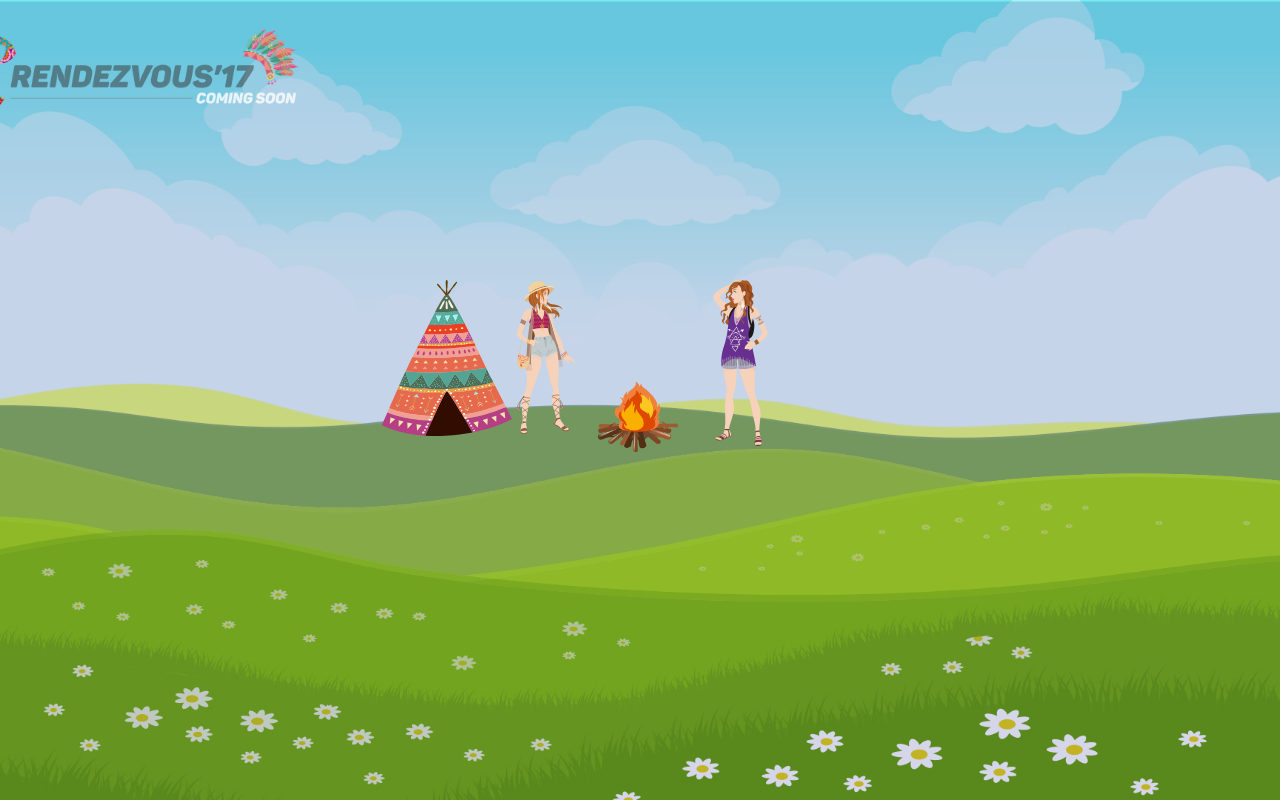
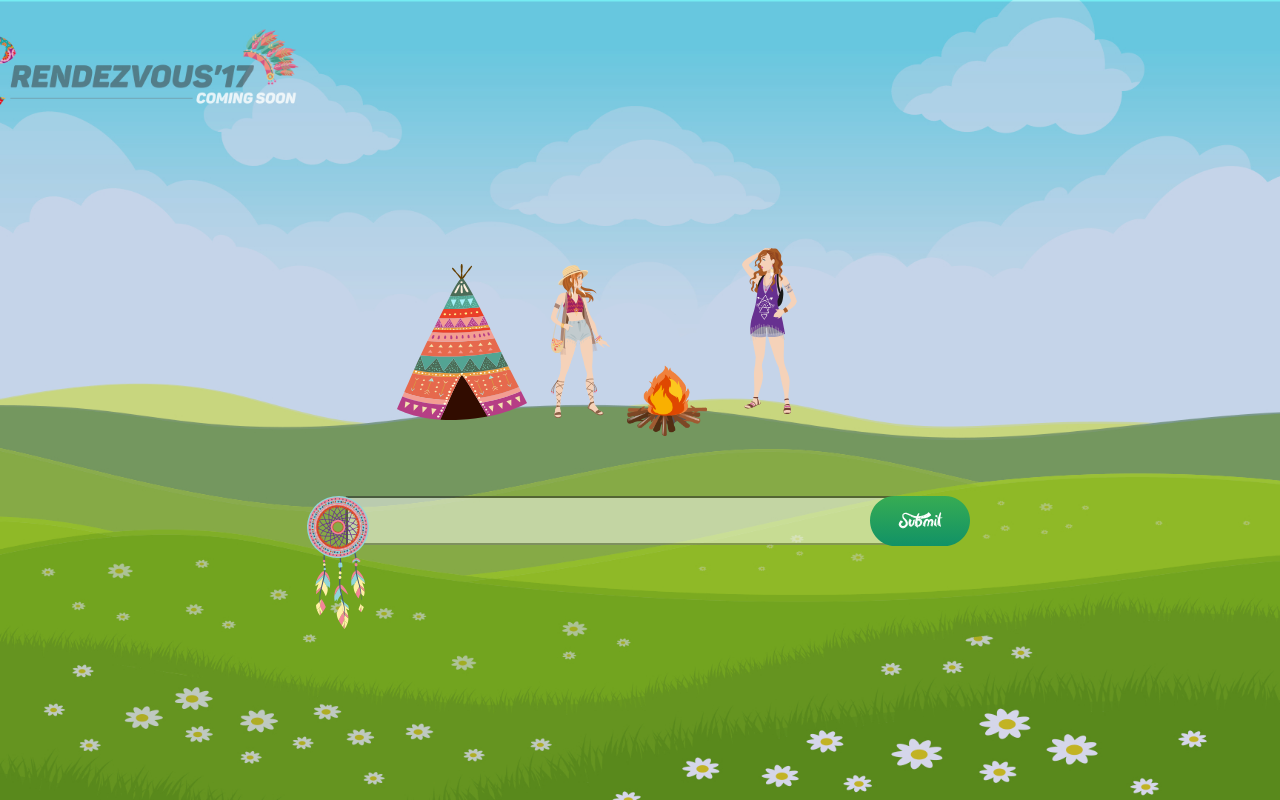
Before and after one commit to udit01/rdv17ComingSoon, a plain HTML site: page index.html in a window 1280 px wide. Drawn offline with Linux system fonts and the light colour scheme; files whose address does not match are found by name.

Commit message:
Almost Completed?

```diff
--- a/index.html
+++ b/index.html
@@ -31,6 +31,23 @@
         <img id="girlRightAnimate" src="images/Boho_chic_2-original.svg" alt="Girl 2" class="img-responsive"/>
     </div>
 
+    <div  class="dreamCatcher enlarge">
+        <img id="dcAnimate" src="images/dreamcatcher-01.svg" alt="A dreamCatcher" class="img-responsive"/>
+    </div>
+
+    <!--<div  class="submitBar enlarge">-->
+        <!--<img id="bar" src="images/dreamcatcher-01.svg" alt="Your answer here" class="img-responsive"/>-->
+    <!--</div>-->
+    <form class="form-group" action="#" >
+        <input type="text" class="inputBox">
+    </form>
+
+    <div  class="submitButton enlarge">
+        <a href="#">
+        <img id="submitBtn" src="images/submit_button-01.svg" alt="Submit" class="img-responsive"/>
+        </a>
+    </div>
+
 
 
     <script src="jQuery/jquery-3.2.1.min.js"></script> <!--TO CHANGE AFTER TO A CDN LINK-->
--- a/style.css
+++ b/style.css
@@ -25,8 +25,8 @@ body {
     height: auto;
     width: auto;
     max-width: 130px;
-    top:35%;
-    right:60%;
+    top:33%;
+    left:31%;
     z-index: 8;
 }
 
@@ -35,8 +35,8 @@ body {
     height: auto;
     width: auto;
     max-width: 60px;
-    top:35%;
-    right:55%;
+    top:33%;
+    left:43%;
     z-index: 5;
 }
 
@@ -45,8 +45,8 @@ body {
     height: auto;
     width: auto;
     max-width: 80px;
-    top:45%;
-    right:47%;
+    top:43%;
+    left:49%;
     z-index: 3;
 }
 
@@ -55,10 +55,58 @@ body {
      height: auto;
      width: auto;
      max-width: 55px;
-     top:35%;
-     right:40%;
+     top:31%;
+     left:58%;
      z-index: 5;
  }
+
+.dreamCatcher{
+    position: absolute;
+    height: auto;
+    width: auto;
+    max-width: 62px;
+    top:62%;
+    left:24%;
+    z-index: 6;
+}
+
+.inputBox{
+    position: absolute;
+    height: 49px;
+    width: 43%;
+    top: 62%;
+    left: 27%;
+    z-index: 5;
+    opacity: .5;
+    padding: 15px 15px;
+    background-color: white;
+    /*border: 1px solid black;*/
+    border-radius:0px;
+    color: blueviolet ;
+
+    /*-webkit-transition: top 0.4s ease-in-out;*/
+    -webkit-transition: height 0.4s ease-in-out;
+    transition: height 0.4s ease-in-out;
+    /*transition: top 0.4s ease-in-out;*/
+    resize: none;
+
+}
+.inputBox:focus {
+    border: 1px solid #555;
+    background-color: lightgreen;
+    height: 50px;
+    /*top:62%;*/
+}
+
+.submitButton{
+    position: absolute;
+    height: auto;
+    width: auto;
+    max-width: 100px;
+    top:62%;
+    left:68%;
+    z-index: 6;
+}
 
 
  /*For mobile devices*/
```
Also changed, not shown: Instructions/todo.txt, images/dreamcatcher-01.svg (renamed from images/Dreamcatcher-01.svg), images/submit_button-01.svg (renamed from images/Submit button-01.svg).
